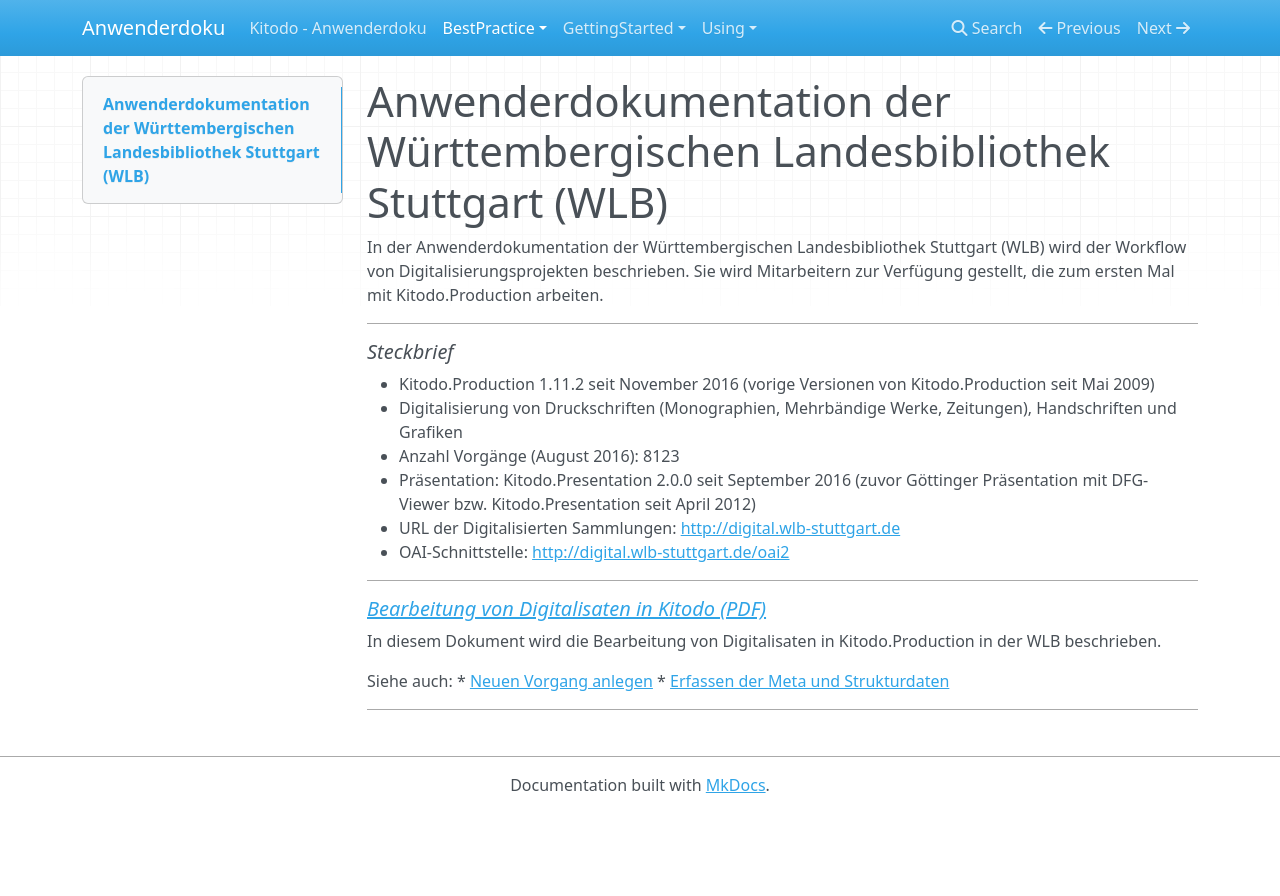
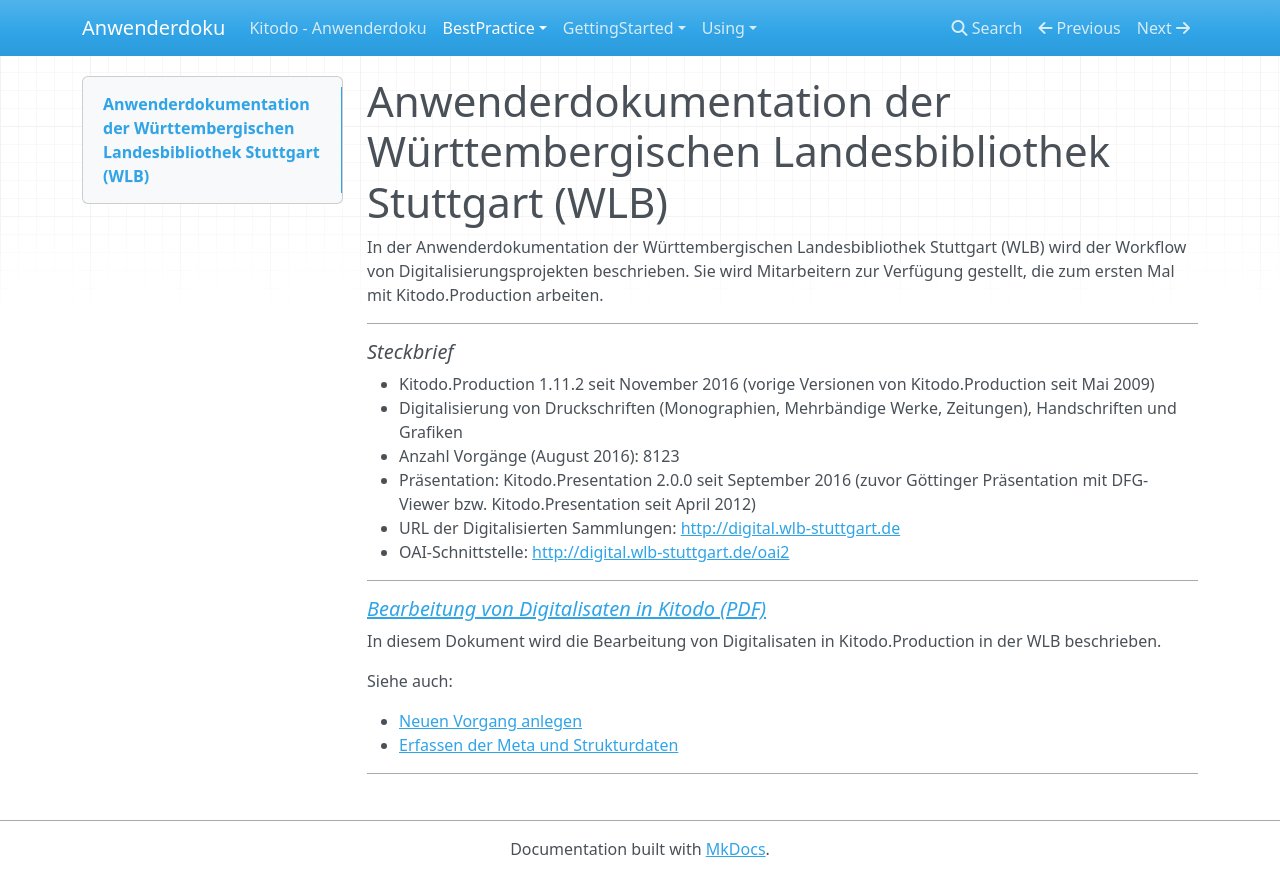
Before and after one commit to stweil/kit-gh-pages-anwenderdoku, an MkDocs documentation site: the page built from docs/BestPractice/Von_Anwendern/Württembergische Landesbibliothek Stuttgart/Württembergische-Landesbibliothek-Stuttgart.md, in a window 1280 px wide. Shown: the top 896 px of the page. Built offline with MkDocs 1.6.1, drawn with Linux system fonts in a browser that asks for light colours; nearby versions of some CDN libraries; old or Windows-style settings are respelled for this version of MkDocs; part of the change alters nothing that is shown.

Commit message:
+ Einrückungen korrigiert

```diff
--- a/docs/BestPractice/Von_Anwendern/Württembergische Landesbibliothek Stuttgart/Württembergische-Landesbibliothek-Stuttgart.md
+++ b/docs/BestPractice/Von_Anwendern/Württembergische Landesbibliothek Stuttgart/Württembergische-Landesbibliothek-Stuttgart.md
@@ -6,12 +6,12 @@ In der Anwenderdokumentation der Württembergischen Landesbibliothek Stuttgart (
 
 ##### _Steckbrief_
 
-- Kitodo.Production 1.11.2 seit November 2016 (vorige Versionen von Kitodo.Production seit Mai 2009)
-- Digitalisierung von Druckschriften (Monographien, Mehrbändige Werke, Zeitungen), Handschriften und Grafiken
-- Anzahl Vorgänge (August 2016): 8123
-- Präsentation: Kitodo.Presentation 2.0.0 seit September 2016 (zuvor Göttinger Präsentation mit DFG-Viewer bzw. Kitodo.Presentation seit April 2012)
-- URL der Digitalisierten Sammlungen: [http://digital.wlb-stuttgart.de](http://digital.wlb-stuttgart.de)
-- OAI-Schnittstelle: [http://digital.wlb-stuttgart.de/oai2](http://digital.wlb-stuttgart.de/oai2)
+* Kitodo.Production 1.11.2 seit November 2016 (vorige Versionen von Kitodo.Production seit Mai 2009)
+* Digitalisierung von Druckschriften (Monographien, Mehrbändige Werke, Zeitungen), Handschriften und Grafiken
+* Anzahl Vorgänge (August 2016): 8123
+* Präsentation: Kitodo.Presentation 2.0.0 seit September 2016 (zuvor Göttinger Präsentation mit DFG-Viewer bzw. Kitodo.Presentation seit April 2012)
+* URL der Digitalisierten Sammlungen: [http://digital.wlb-stuttgart.de](http://digital.wlb-stuttgart.de)
+* OAI-Schnittstelle: [http://digital.wlb-stuttgart.de/oai2](http://digital.wlb-stuttgart.de/oai2)
 
 ---
 
@@ -20,6 +20,7 @@ In der Anwenderdokumentation der Württembergischen Landesbibliothek Stuttgart (
 In diesem Dokument wird die Bearbeitung von Digitalisaten in Kitodo.Production in der WLB beschrieben.
 
 Siehe auch:
+
 * [Neuen Vorgang anlegen](../../../Using/Anwenderhandbuch/V_1.11/Neuen-Vorgang-anlegen.md)
 * [Erfassen der Meta und Strukturdaten](../../../Using/Anwenderhandbuch/V_1.11/Erfassen-der-Meta--und-Strukturdaten.md)
 
```
Also changed, not shown: docs/BestPractice/Von_Anwendern/Staats- und Universitätsbibliothek Hamburg Carl von Ossietzky/Staats--und-Universitätsbibliothek-Hamburg-Carl-von-Ossietzky.md (+5 -0 lines), docs/BestPractice/Von_Anwendern/Sächsische_Landesbibliothek_-_Staats-_und_Universitätsbibliothek_Dresden/Sächsische-Landesbibliothek-–-Staats--und-Universitätsbibliothek-Dresden.md (+9 -0 lines).
